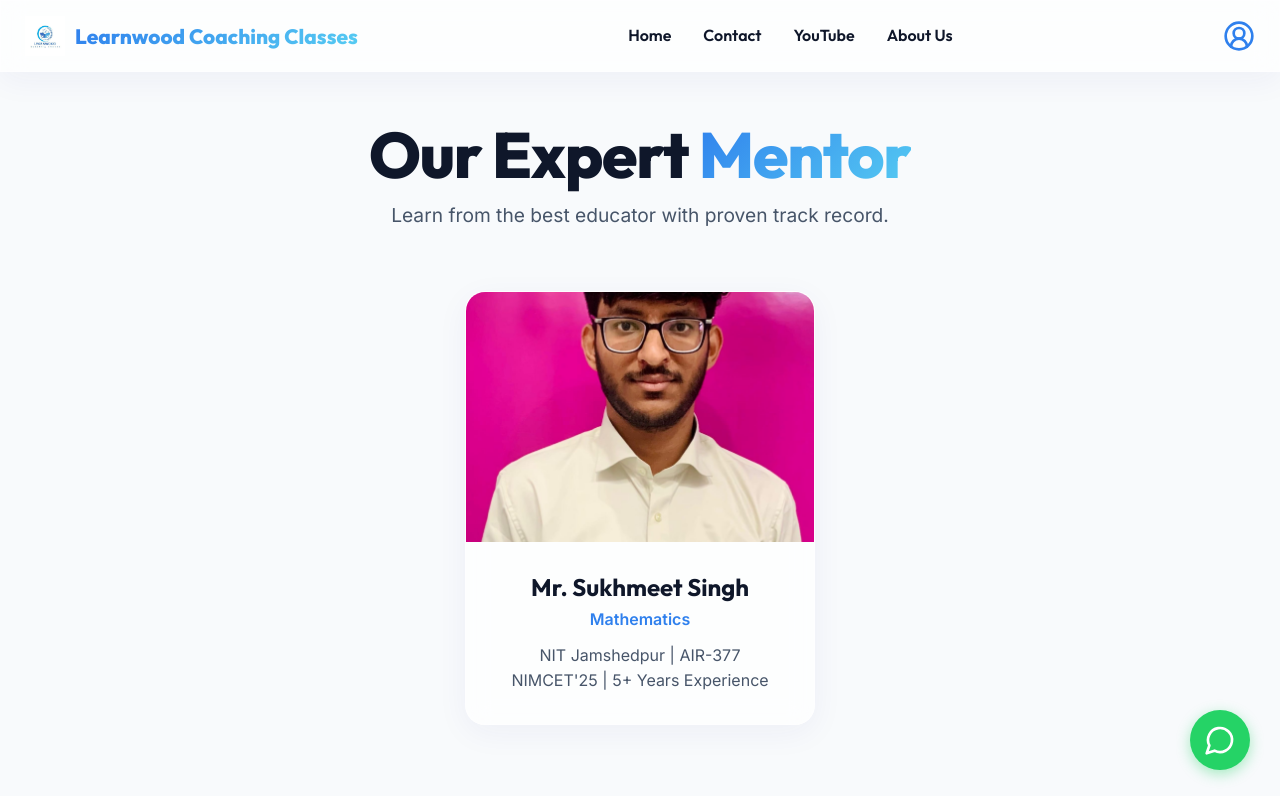
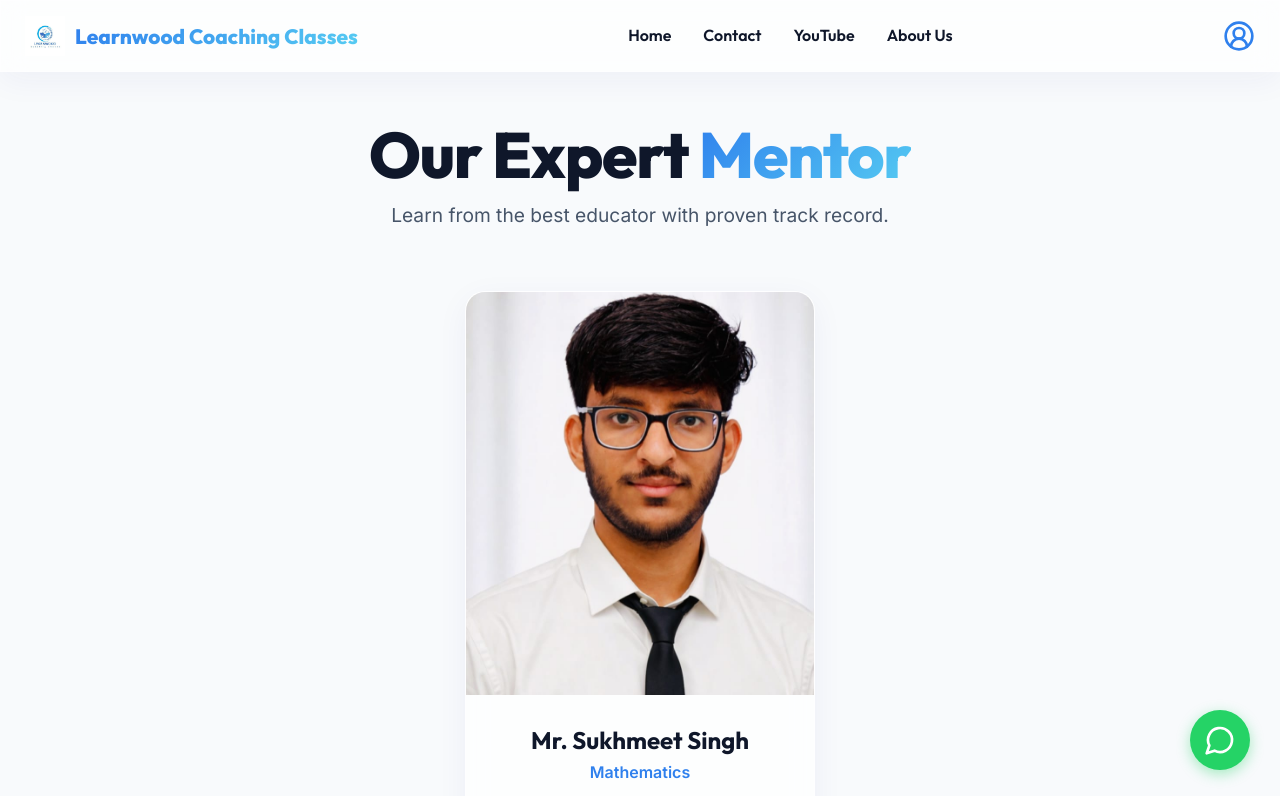
Before and after one commit to psukhmeet/LCC, a React (Vite) app: page /tutors in a window 1280 px wide. Shown: the top 796 px of the page. Built offline with nearby package versions, Linux system fonts and the light colour scheme.

Commit message:
pik and msg issue solved

```diff
--- a/src/pages/Tutors.jsx
+++ b/src/pages/Tutors.jsx
@@ -1,5 +1,5 @@
 import { motion } from 'framer-motion';
-import tutorImg from "../assets/sukhmeet.jpeg";
+import tutorImg from "../assets/sukhmeet.jpg";
 
 const Tutors = () => {
   const tutor = {
@@ -34,11 +34,11 @@ const Tutors = () => {
             maxWidth: '350px'
           }}
         >
-          <div style={{ height: '250px', width: '100%', overflow: 'hidden' }}>
+          <div style={{ width: '100%', overflow: 'hidden' }}>
             <img
               src={tutor.image}
               alt={tutor.name}
-              style={{ width: '100%', height: '100%', objectFit: 'cover' }}
+              style={{ width: '100%', height: 'auto', display: 'block' }}
             />
           </div>
 
```
Also changed, not shown: src/assets/sukhmeet.jpeg (deleted), src/assets/sukhmeet.jpg (added).
